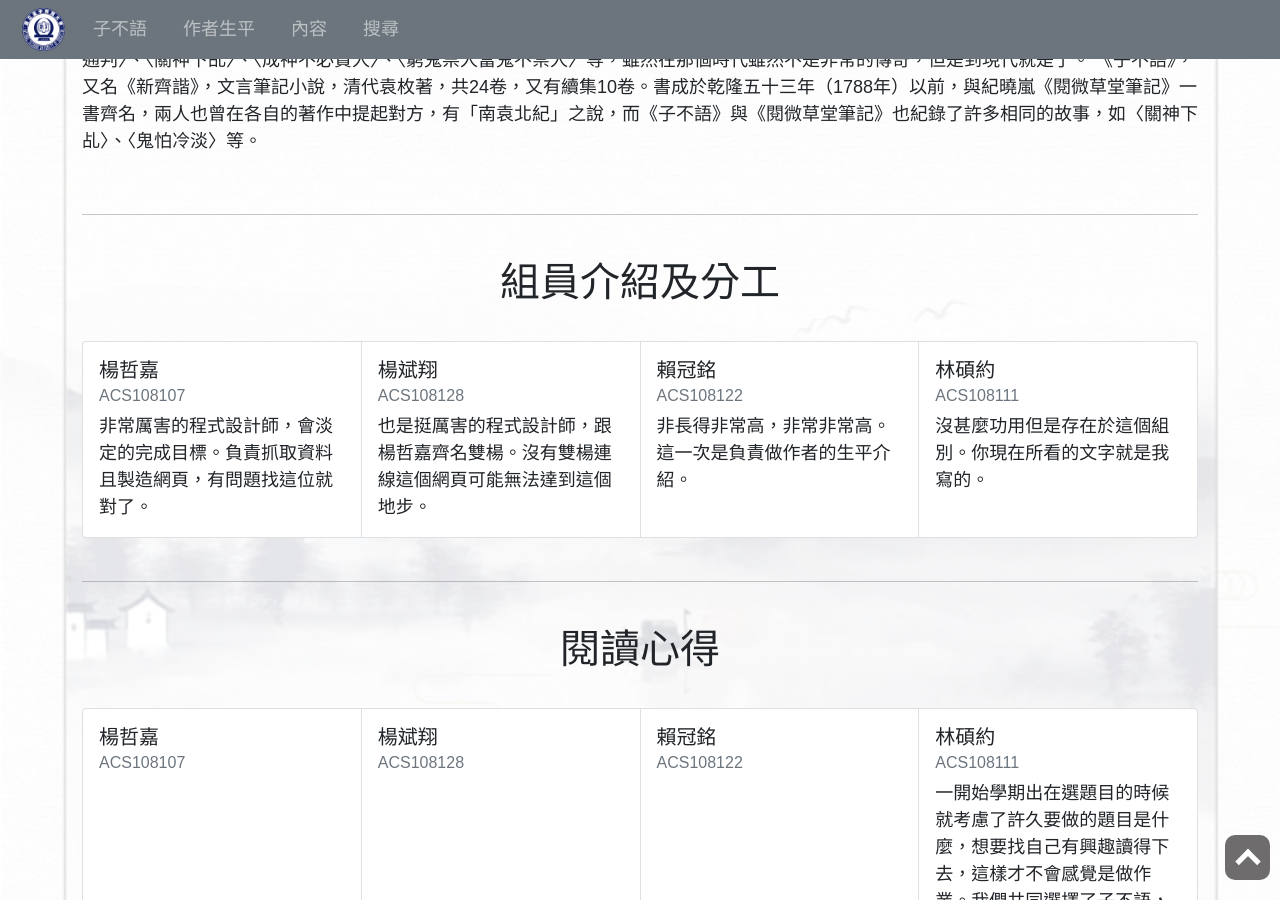
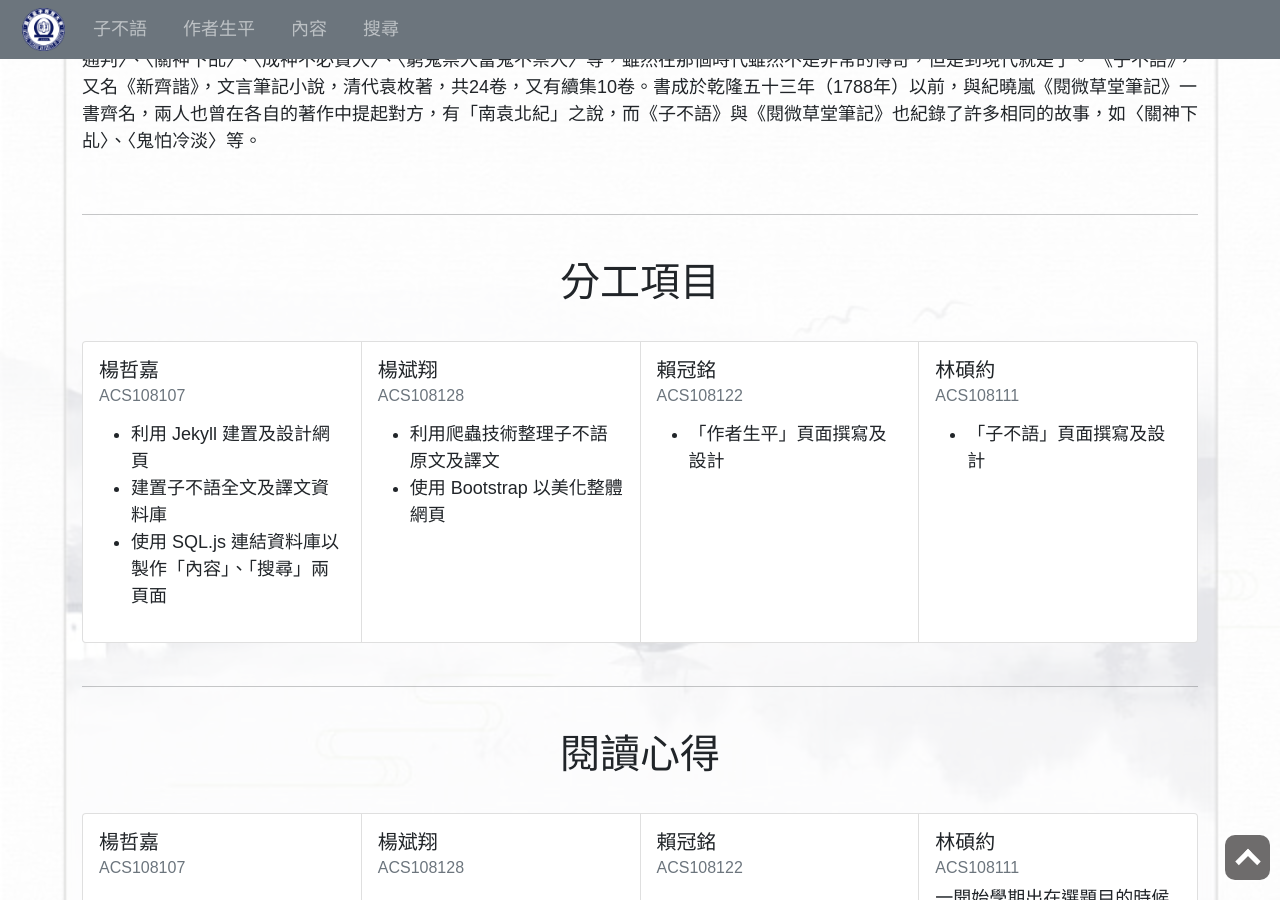
Before and after one commit to a962702/NTCU-GeneralEducation-WisdomOfClassics, a Jekyll site: the page built from index.markdown, in a window 1280 px wide and 900 px high, scrolled down 286 px. Built offline with Jekyll 4.4.1, drawn with Linux system fonts in a browser that asks for light colours.

Commit message:
index: update 分工

```diff
--- a/index.markdown
+++ b/index.markdown
@@ -17,35 +17,54 @@ title: 子不語
         <br>
         <hr>
         <br>
-        <h1 class="text-center">組員介紹及分工</h1>
+        <h1 class="text-center">分工項目</h1>
         <br>
         <div class="card-group">
             <div class="card">
                 <div class="card-body">
                 <h5 class="card-title">楊哲嘉</h5>
                 <h6 class="card-subtitle mb-2 text-muted">ACS108107</h6>
-                <p class="card-text">非常厲害的程式設計師，會淡定的完成目標。負責抓取資料且製造網頁，有問題找這位就對了。</p>
+                <p class="card-text">
+                    <ul>
+                        <li>利用 Jekyll 建置及設計網頁</li>
+                        <li>建置子不語全文及譯文資料庫</li>
+                        <li>使用 SQL.js 連結資料庫以製作「內容」、「搜尋」兩頁面</li>
+                    </ul>
+                </p>
                 </div>
             </div>
             <div class="card">
                 <div class="card-body">
                 <h5 class="card-title">楊斌翔</h5>
                 <h6 class="card-subtitle mb-2 text-muted">ACS108128</h6>
-                <p class="card-text">也是挺厲害的程式設計師，跟楊哲嘉齊名雙楊。沒有雙楊連線這個網頁可能無法達到這個地步。</p>
+                <p class="card-text">
+                    <ul>
+                        <li>利用爬蟲技術整理子不語原文及譯文</li>
+                        <li>使用 Bootstrap 以美化整體網頁</li>
+                    </ul>
+                </p>
                 </div>
             </div>
             <div class="card">
                 <div class="card-body">
                 <h5 class="card-title">賴冠銘</h5>
                 <h6 class="card-subtitle mb-2 text-muted">ACS108122</h6>
-                <p class="card-text">非長得非常高，非常非常高。這一次是負責做作者的生平介紹。</p>
+                <p class="card-text">
+                    <ul>
+                        <li>「作者生平」頁面撰寫及設計</li>
+                    </ul>
+                </p>
                 </div>
             </div>
             <div class="card">
                 <div class="card-body">
                 <h5 class="card-title">林碩約</h5>
                 <h6 class="card-subtitle mb-2 text-muted">ACS108111</h6>
-                <p class="card-text">沒甚麼功用但是存在於這個組別。你現在所看的文字就是我寫的。</p>
+                <p class="card-text">
+                    <ul>
+                        <li>「子不語」頁面撰寫及設計</li>
+                    </ul>
+                </p>
                 </div>
             </div>
         </div>
```
